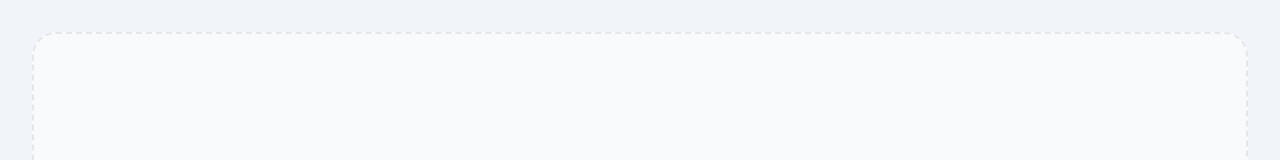
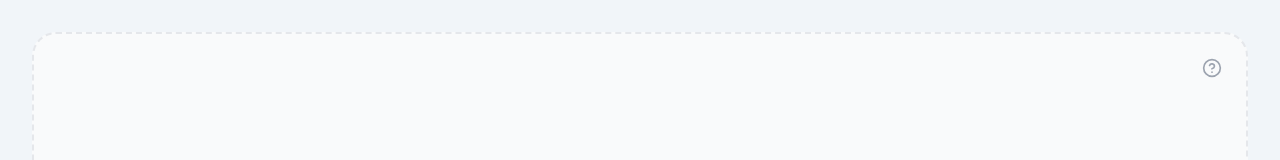
Before and after one commit to pu2is/PdfSplitter, a Vue app in the folder frontend/: page / in a window 1280 px wide. Shown: the top 160 px of the page. Built offline with nearby package versions, Linux system fonts and the light colour scheme.

Commit message:
feat(choose-file): user helper

```diff
--- a/frontend/src/views/ChooseFile.vue
+++ b/frontend/src/views/ChooseFile.vue
@@ -2,7 +2,7 @@
 import { computed, onBeforeUnmount, onMounted, ref } from "vue";
 import { useRouter } from "vue-router";
 // icons
-import { FilePlus, FileText, Check, CircleAlert, TriangleAlert } from "lucide-vue-next";
+import { FilePlus, FileText, Check, TriangleAlert, CircleQuestionMark } from "lucide-vue-next";
 // store
 import { usePdfStore } from "@/stores/pdfStore";
 // type
@@ -16,6 +16,7 @@ const pdfStore = usePdfStore();
 const errorMessage = ref("");
 const fileInputRef = ref<HTMLInputElement | null>(null);
 const isWindowDraggingFile = ref(false);
+const isHelperVisible = ref(false);
 const hasError = computed((): boolean => errorMessage.value.trim() !== "");
 
 const chosenPdf = ref<ChosenPdfForm>({
@@ -124,7 +125,7 @@ onBeforeUnmount(() => {
 </script>
 
 <template>
-  <div class="flex h-full w-full flex-col items-center justify-center gap-6 rounded-3xl border-2 border-dashed transition-colors duration-150"
+  <div class="relative flex h-full w-full flex-col items-center justify-center gap-6 rounded-3xl border-2 border-dashed transition-colors duration-150"
     :class="isWindowDraggingFile ? 'border-green-400 bg-green-50/70' : 'border-gray-200 bg-gray-50'">
 
     <input ref="fileInputRef"
@@ -132,6 +133,23 @@ onBeforeUnmount(() => {
       accept=".pdf,application/pdf"
       class="hidden"
       @change="onFileSelect" />
+
+    <div class="absolute right-5 top-5 z-30">
+      <button type="button"
+        class="rounded-full p-1 text-gray-400 transition-colors duration-150 hover:text-gray-600"
+        aria-label="Show file selection help"
+        @click="isHelperVisible = !isHelperVisible">
+        <CircleQuestionMark class="size-5" />
+      </button>
+      <div v-if="isHelperVisible" class="absolute right-0 mt-2 w-64 rounded-xl border border-gray-200 bg-white p-3 shadow-lg">
+        <p class="text-sm font-semibold text-gray-700">How to use</p>
+        <ul class="mt-2 list-disc space-y-1 pl-5 text-xs text-gray-500">
+          <li>Click <span class="mx-1 py-1 px-2 rounded-full bg-gray-100 text-gray-500">Select Pdf</span> to choose one file.</li>
+          <li>You can also drag and drop a PDF here.</li>
+          <li>Only PDF files are supported.</li>
+        </ul>
+      </div>
+    </div>
 
     <!-- Chosen pdf tag -->
     <div v-if="hasChosenPdf"
@@ -146,8 +164,7 @@ onBeforeUnmount(() => {
     </div>
 
     <!-- Icon -->
-    <Transition
-      mode="out-in"
+    <Transition mode="out-in"
       enter-active-class="transition-opacity duration-200 ease-in-out"
       enter-from-class="opacity-0"
       enter-to-class="opacity-100"
@@ -172,8 +189,9 @@ onBeforeUnmount(() => {
         Confirm
       </div>
     </div>
-    <div
-      class="absolute left-1/2 top-1/2 flex h-10 -translate-x-1/2 -translate-y-[-7rem] items-center gap-4 transition-opacity ease-in-out duration-[400ms]"
+
+    <!-- Error message -->
+    <div class="absolute left-1/2 top-1/2 flex h-10 -translate-x-1/2 -translate-y-[-7rem] items-center gap-4 transition-opacity ease-in-out duration-[400ms]"
       :class="hasError ? 'opacity-100' : 'opacity-0'">
       <TriangleAlert class="size-4 text-red-400" />
       <p class="text-center text-sm font-medium text-red-400">
@@ -181,5 +199,6 @@ onBeforeUnmount(() => {
       </p>
     </div>
 
+
   </div>
 </template>
```
